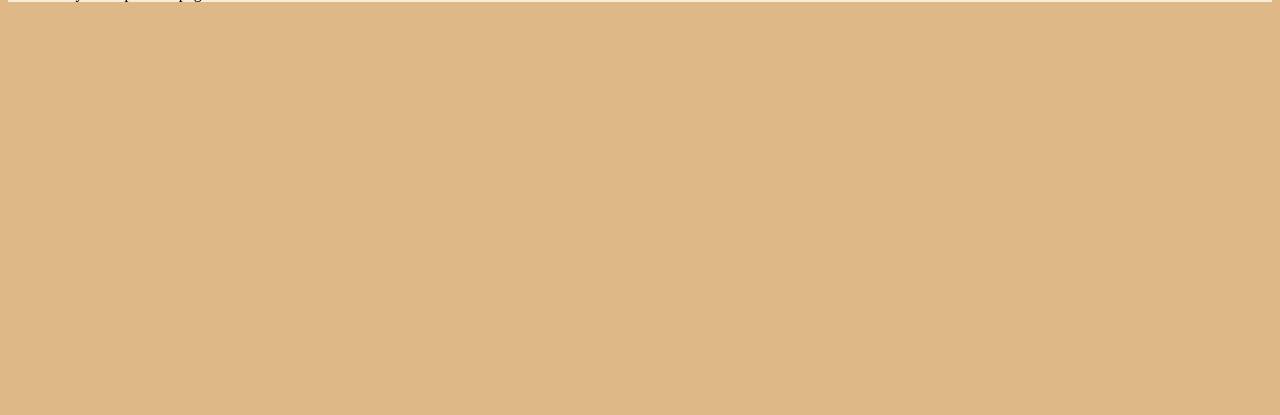
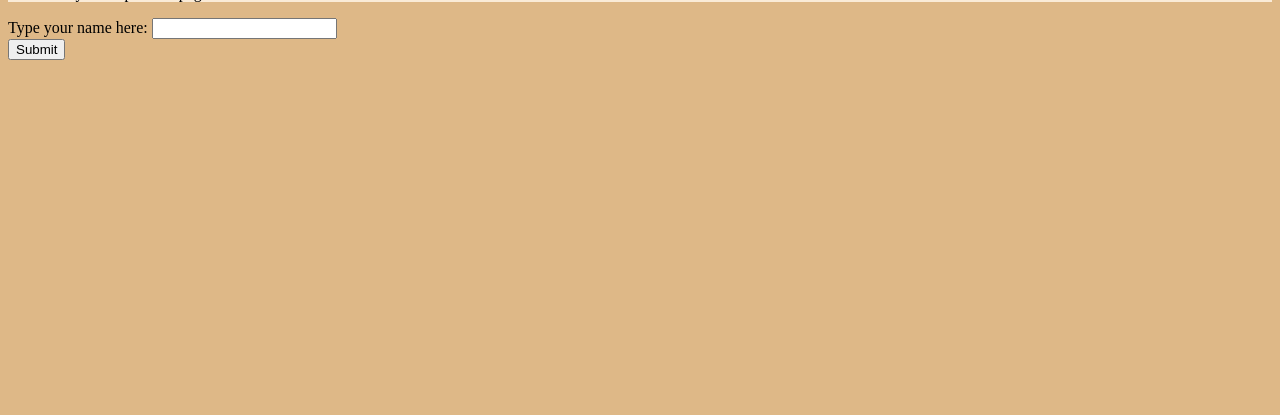
Before and after one commit to cksajil/flask-tutorial, a Flask app: page / in a window 1280 px wide. Shown: the part 385-800 px from the top of the page. Run offline with Flask 3, Linux system fonts and the light colour scheme.

Commit message:
Version 7 added interactivity

```diff
--- a/app.py
+++ b/app.py
@@ -1,5 +1,5 @@
 from flask import Flask
-from flask import render_template
+from flask import render_template, request
 
 app = Flask(__name__)
 
@@ -7,3 +7,9 @@ app = Flask(__name__)
 @app.route("/")
 def hello_world():
     return render_template("home.html")
+
+
+@app.route("/result", methods=["POST"])
+def result_page():
+    user_name = request.form["user_name"]
+    return render_template("result.html", name=user_name)
--- a/templates/home.html
+++ b/templates/home.html
@@ -19,6 +19,13 @@
         <br>
     <p class="p2">This is only a sample web page</p>
     </p>
+
+    <form action="/result" method="POST">
+        <label for="sl">Type your name here:</label>
+        <input type="text" id="user_name" name="user_name"><br>
+        <button type="submit">Submit</button>
+    </form>
+
 </body>
 
 </html>
--- /dev/null
+++ b/templates/result.html
@@ -0,0 +1,5 @@
+<!DOCTYPE html>
+<html>
+<h1>The name you entered is {{name}}</h1>
+
+</html>
```
